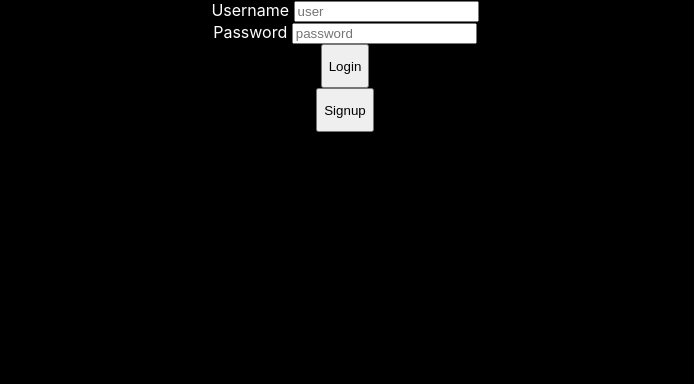
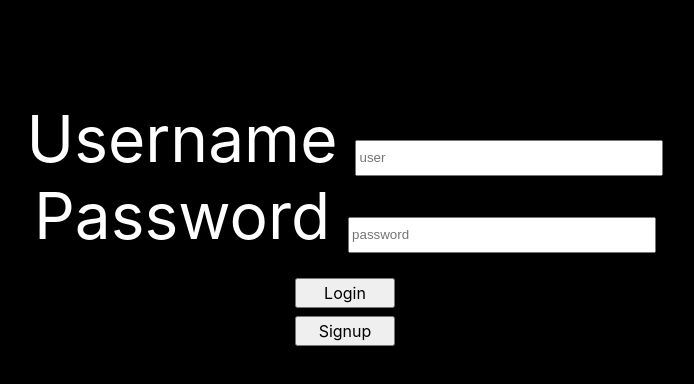
Before and after one commit to cal-fest/metal-detector, a React (Create React App) app in the folder metal-detector/: page /login in a window 1280 px wide. Shown: the top 384 px of the page, without its empty margins (295-989 px from the left). Built offline with nearby package versions, Linux system fonts and the light colour scheme; a web font is replaced by a local one.

Commit message:
bigger font size

```diff
--- a/metal-detector/src/App.css
+++ b/metal-detector/src/App.css
@@ -4,12 +4,24 @@ body {
   margin: 0;
   padding: 0;
 }
-.main, .login, .signup {
+button {
+  margin: 4px;
+  font-family : inherit;
+  font-size: 1rem;
+}
+.middle {
+  margin-top: 100px;;
+}
+.main, .login, .signup, #welcomeMessage, #signoutMessage {
   text-align: center;
   display: grid;
   grid-template-rows: 1.3fr 9fr;
 }
 a {
+  font-size: 4rem;
+}
+
+label {
   font-size: 4rem;
 }
 h1 {
--- a/metal-detector/src/Favorites.js
+++ b/metal-detector/src/Favorites.js
@@ -5,8 +5,10 @@ function Favorites(props) {
 	const verified = useRef(props.location.state.verified);
 	if (verified.current) {
 		return (
-			<div id="welcomeMessage">
-				{`Welcome ${props.location.state.username}`}
+			<div id="welcomeMessage" class="middle">
+				<h1>
+					{`Welcome ${props.location.state.username}`}
+				</h1>
 			</div>
 		)
 	} else {
--- a/metal-detector/src/Login.js
+++ b/metal-detector/src/Login.js
@@ -75,17 +75,20 @@ class Login extends React.Component {
 		}
 		return (
 			< div >
-				<div className="login">
+				<div className="login middle">
 					<form onSubmit={this.handleSubmit}>
 						<label>Username </label>
-						<input id="username" type="text" placeholder="user" onChange={this.handleUserChange}></input>
+						<input id="username" style={{
+							display: 'inline-block', height: '30px', width: '300px'
+						}} type="text" placeholder="user" onChange={this.handleUserChange}></input>
+						< br />
+						<label>Password </label>
+						<input id="password" style={{ display: 'inline-block', width: '300px', height: '30px', }} type="password" placeholder="password" onChange={this.handlePassChange}></input>
 						<br />
-						<label>Password </label>
-						<input id="password" type="password" placeholder="password" onChange={this.handlePassChange}></input>
 						<br />
-						<button id="loginButton" style={{ display: 'inline-block', width: '200', height: '50%' }} onClick={(e) => { e.preventDefault(); this.verifyLogin(this.state.username, this.state.password) }}>Login</button>
+						<button id="loginButton" style={{ display: 'inline-block', width: '100px', height: '30px' }} onClick={(e) => { e.preventDefault(); this.verifyLogin(this.state.username, this.state.password) }}>Login</button>
 						<br />
-						<button id="signupButton" style={{ display: 'inline-block', width: '200', height: '50%' }} onClick={(e) => { e.preventDefault(); this.redirectToSignup() }}>Signup</button>
+						<button id="signupButton" style={{ display: 'inline-block', width: '100px', height: '30px' }} onClick={(e) => { e.preventDefault(); this.redirectToSignup() }}>Signup</button>
 					</form>
 				</div>
 			</div >
--- a/metal-detector/src/Signout.js
+++ b/metal-detector/src/Signout.js
@@ -2,8 +2,8 @@ import React from 'react';
 
 const Signout = (props) => {
 	return (
-		<div id="signoutMessage">
-			<p>We hope to see you soon!</p>
+		<div id="signoutMessage" className="middle">
+			<h1>We hope to see you soon!</h1>
 		</div>
 	)
 }
```
